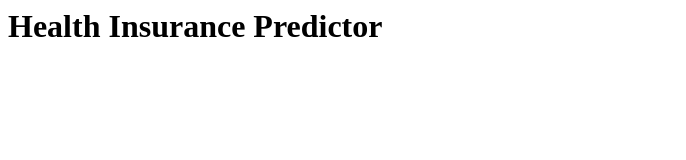
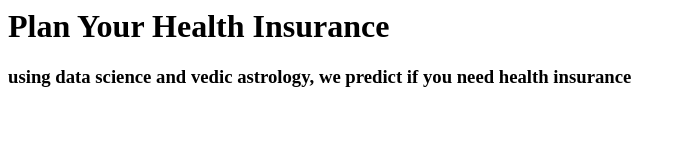
Before and after one commit to opsgain/Health_Insurance_Predictor, a plain HTML site: page index.html in a window 1280 px wide. Shown: the whole page, without its empty margins (0-686 px from the left). Drawn offline with Linux system fonts and the light colour scheme.

Commit message:
Update index.html

```diff
--- a/index.html
+++ b/index.html
@@ -1 +1,7 @@
-<h1>Health Insurance Predictor</h1>
+<head>
+	<title>Plan your Health Insurance</title>
+</head>
+<body>
+	<h1>Plan Your Health Insurance</h1>
+	<h3>using data science and vedic astrology, we predict if you need health insurance</h3>
+</body>
```
